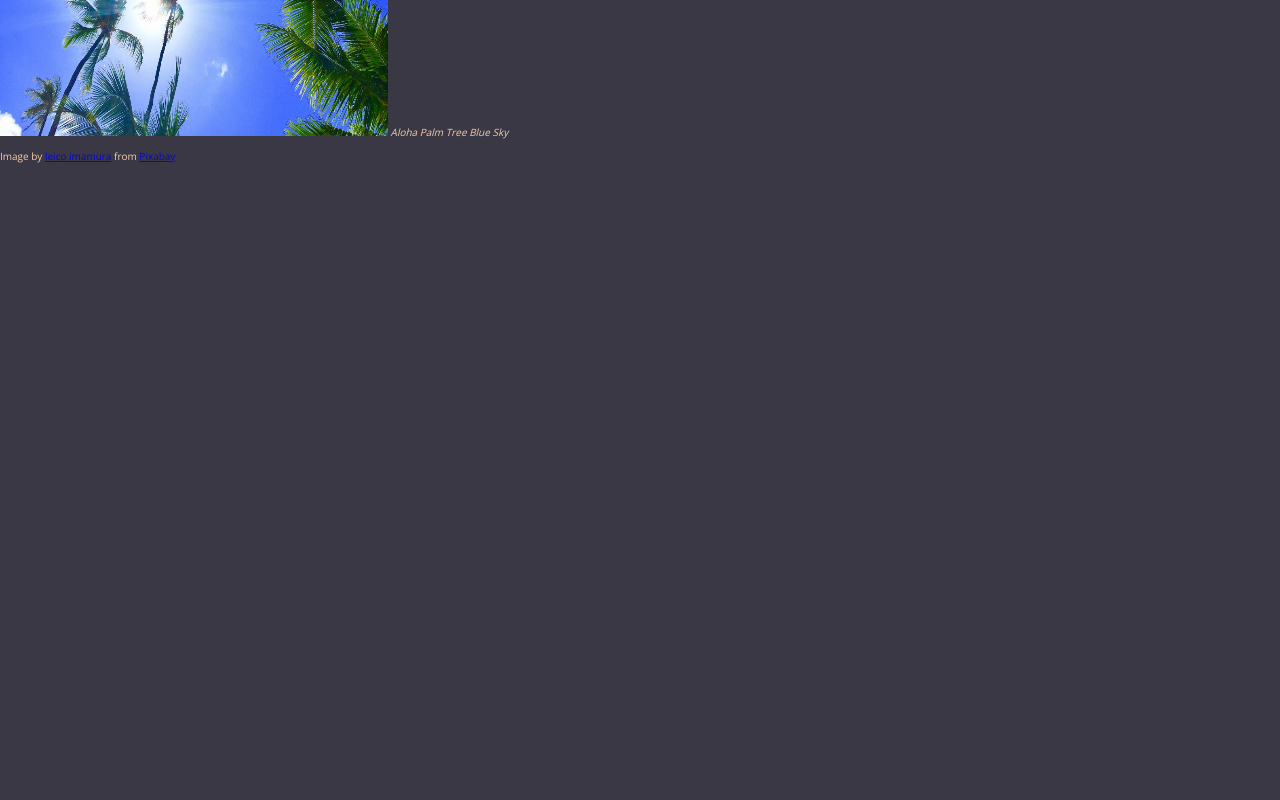
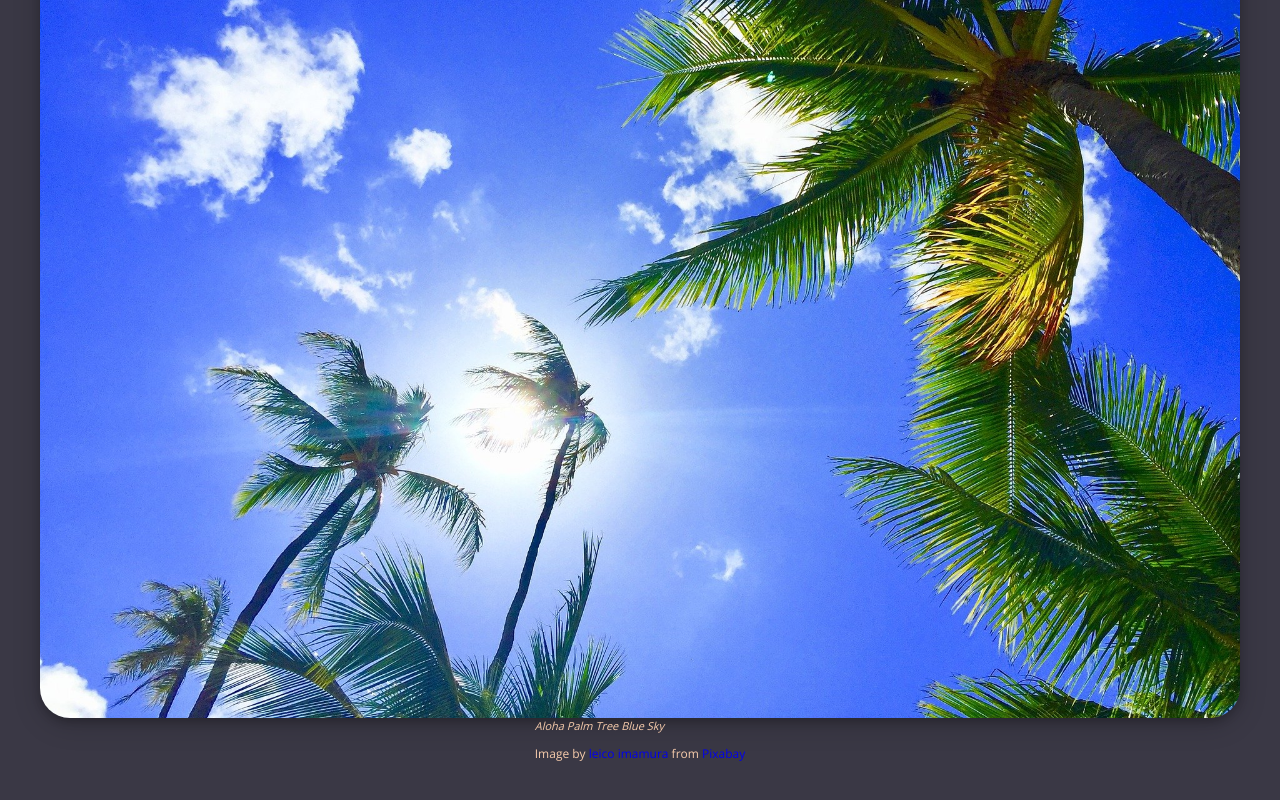
Before and after one commit to CSF2223/imagegallery-MakaylaConstanti, a plain HTML site: page index.html in a window 1280 px wide. Shown: the part 396-1196 px from the top of the page. Before the commit the page ends 800 px from the top, so only its background shows below. Drawn offline with nearby package versions, Linux system fonts and the light colour scheme.

Commit message:
complete through 2.10

```diff
--- a/index.html
+++ b/index.html
@@ -15,12 +15,14 @@
     </header>
 
     <section>
-        <div>
+        <div class = "imageCard">
             <img src="assets/hawaii-2700190_1920.jpg" alt="Aloha Palm Tree Blue Sky" width="388" Height="388"></img>
-            <cite>Aloha Palm Tree Blue Sky</cite>
-            <p> Image by <a href="https://pixabay.com/users/graziebambino-1593455/?utm_source=link-attribution&amp;utm_medium=referral&amp;utm_campaign=image&amp;utm_content=2700190">leico imamura</a> from
-            <a href="https://pixabay.com/?utm_source=link-attribution&amp;utm_medium=referral&amp;utm_campaign=image&amp;utm_content=2700190">Pixabay</a></p>
-        </div>
+           <div class="cardtext">
+                <cite>Aloha Palm Tree Blue Sky</cite>
+                <p> Image by <a href="https://pixabay.com/users/graziebambino-1593455/?utm_source=link-attribution&amp;utm_medium=referral&amp;utm_campaign=image&amp;utm_content=2700190">leico imamura</a>
+            from <a href="https://pixabay.com/?utm_source=link-attribution&amp;utm_medium=referral&amp;utm_campaign=image&amp;utm_content=2700190">Pixabay</a></p>
+            </div> <!-- comment Close "cardText" -->
+        </div> <!-- "imageCard" class -->
     </section>
 
 </body>
--- a/style.css
+++ b/style.css
@@ -36,3 +36,40 @@ body {
     font-family: 'Open Sans', sans-serif;
     margin: 0;
 }
+
+cite {
+     font-size: 1.1rem;
+}
+
+p {
+    font-size: 1.2rem;
+}
+
+.imageCard {
+    display: flex;
+    flex-direction: column;
+    justify-content: center;
+    align-items: center;
+    margin: 7rem 4rem;
+}
+
+.imageCard img {
+    width: 100%;
+    height: auto;
+    border-radius: 30px;
+    box-shadow: 0px 4px 8px 0 rgba(0, 0, 0, 0.2), 0 6px 28px 0 rgba(0, 0, 0, 0.19);
+}
+
+.imageCard a {
+    text-decoration: none;
+    color: #8826F66;
+}
+
+.cardText {
+    color:  #C69B7B;
+    text-align: center;
+    padding: 1rem;
+    border-radius: 30px;
+    margin-top:2rem;
+    box-shadow: 0px 4px 8px 0 rgba(0, 0, 0, 0.2), 0 6px 28px 0 rgba(0, 0, 0, 0.19);
+}
```
